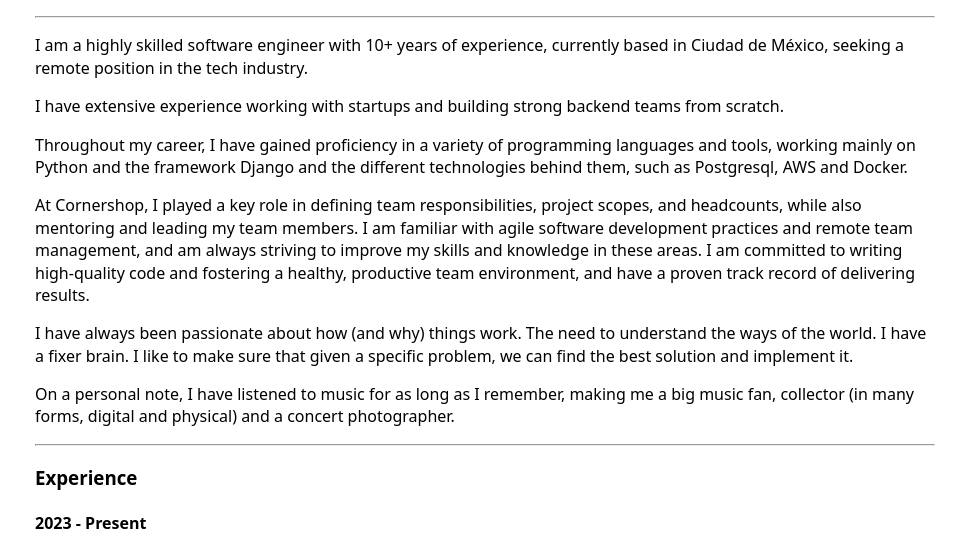
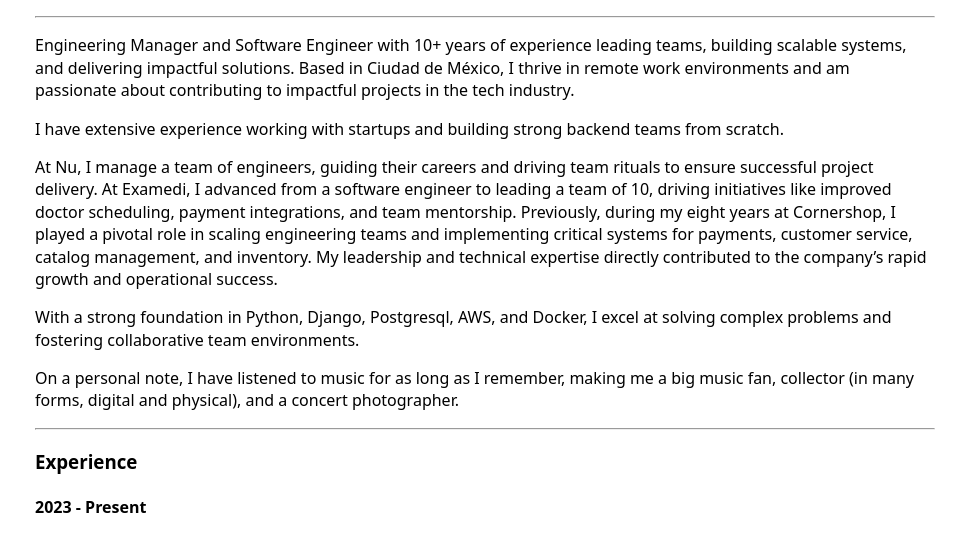
Before and after one commit to dongraft/me, a website built with Parcel: page index.html in a window 1280 px wide. Shown: the part 207-744 px from the top of the page, without its empty margins (155-1121 px from the left). Built offline with nearby package versions, Linux system fonts and the light colour scheme.

Commit message:
updated intro

```diff
--- a/index.html
+++ b/index.html
@@ -11,12 +11,11 @@
     <h1>Software Engineer / Engineering Manager</h1>
     <h2><a href="mailto:jaime@graft.codes">jaime@graft.codes</a></h2>
     <hr>
-    <p>I am a highly skilled software engineer with 10+ years of experience, currently based in Ciudad de México, seeking a remote position in the tech industry.</p>
+    <p>Engineering Manager and Software Engineer with 10+ years of experience leading teams, building scalable systems, and delivering impactful solutions. Based in Ciudad de México, I thrive in remote work environments and am passionate about contributing to impactful projects in the tech industry.</p>
     <p>I have extensive experience working with startups and building strong backend teams from scratch.</p>
-    <p>Throughout my career, I have gained proficiency in a variety of programming languages and tools, working mainly on Python and the framework Django and the different technologies behind them, such as Postgresql, AWS and Docker.</p>
-    <p>At Cornershop, I played a key role in defining team responsibilities, project scopes, and headcounts, while also mentoring and leading my team members. I am familiar with agile software development practices and remote team management, and am always striving to improve my skills and knowledge in these areas. I am committed to writing high-quality code and fostering a healthy, productive team environment, and have a proven track record of delivering results.</p>
-    <p>I have always been passionate about how (and why) things work. The need to understand the ways of the world. I have a fixer brain. I like to make sure that given a specific problem, we can find the best solution and implement it. </p>
-    <p>On a personal note, I have listened to music for as long as I remember, making me a big music fan, collector (in many forms, digital and physical) and a concert photographer.</p>
+    <p>At Nu, I manage a team of engineers, guiding their careers and driving team rituals to ensure successful project delivery. At Examedi, I advanced from a software engineer to leading a team of 10, driving initiatives like improved doctor scheduling, payment integrations, and team mentorship. Previously, during my eight years at Cornershop, I played a pivotal role in scaling engineering teams and implementing critical systems for payments, customer service, catalog management, and inventory. My leadership and technical expertise directly contributed to the company’s rapid growth and operational success.</p>
+    <p>With a strong foundation in Python, Django, Postgresql, AWS, and Docker, I excel at solving complex problems and fostering collaborative team environments.</p>
+    <p>On a personal note, I have listened to music for as long as I remember, making me a big music fan, collector (in many forms, digital and physical), and a concert photographer.</p>
     <hr>
     <h3>Experience</h3>
     <h4>2023 - Present</h4>
```
